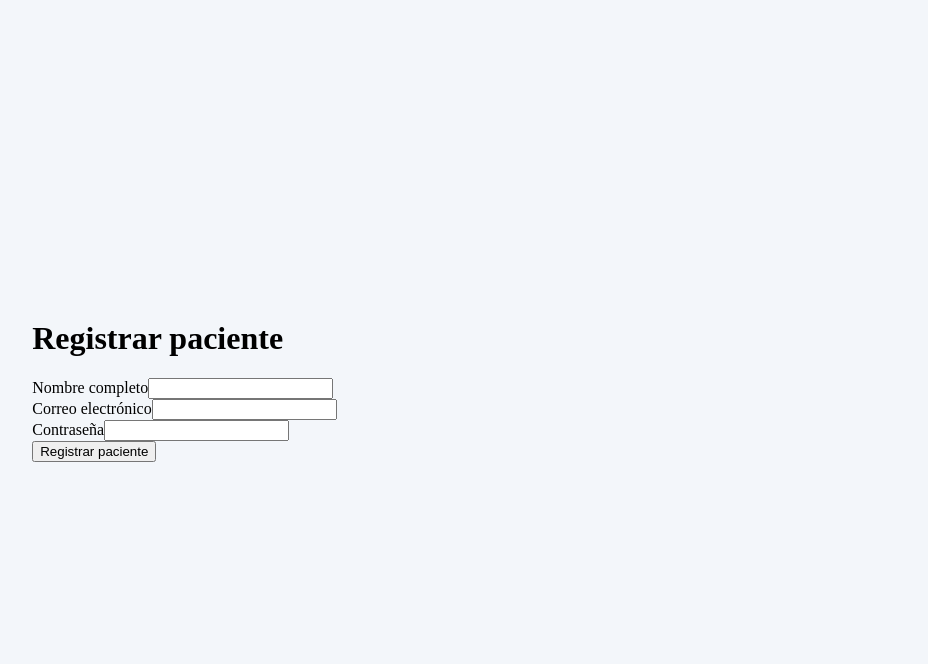
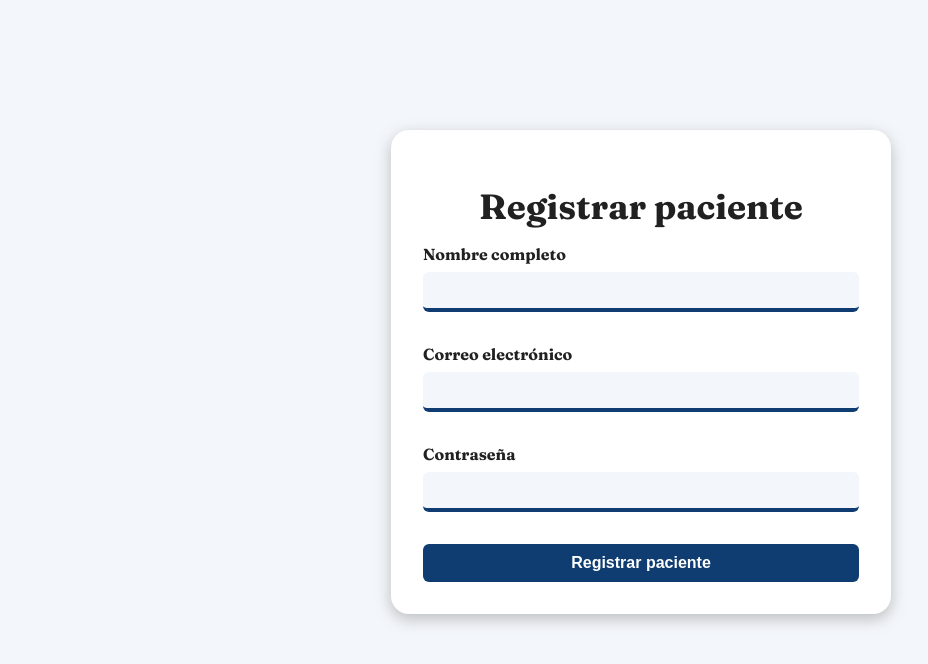
Before and after one commit to Ailton-exe/consultorio-dental, a React app in the folder frontend/: page /admin/register-patient in a window 1280 px wide. Shown: the top 664 px of the page, without its empty margins (39-967 px from the left). Built offline with nearby package versions, Linux system fonts and the light colour scheme; the HTML template or start-up script is replaced by a standard one.

Commit message:
Estilos a la pagina de registro por el admin

```diff
--- a/frontend/src/pages/AdminRegisterPatient.jsx
+++ b/frontend/src/pages/AdminRegisterPatient.jsx
@@ -1,4 +1,5 @@
 import { useState } from "react";
+import "../styles/AdminRegisterPatient.css";
 
 function AdminRegisterPatient() {
     const [form, setForm] = useState({
@@ -61,17 +62,17 @@ function AdminRegisterPatient() {
     };
 
     return (
-        <div>
+        <div className="admin-reg-section">
+            <div className="admin-reg-container">
+                <form className="admin-reg-form" onSubmit={handleSubmit}>
                     <h1>Registrar paciente</h1>
-
-            <form onSubmit={handleSubmit}>
-
-                <div>
-                    <label htmlFor="name">
+                    <div className="campo">
+                        <label className="label-titulo" htmlFor="name">
                             Nombre completo
                         </label>
 
                         <input
+                        className="input-text"
                         id="name"
                         type="text"
                         name="name"
@@ -81,12 +82,13 @@ function AdminRegisterPatient() {
                         />
                     </div>
 
-                <div>
-                    <label htmlFor="email">
+                    <div className="campo">
+                        <label className="label-titulo" htmlFor="email">
                             Correo electrónico
                         </label>
 
                         <input
+                        className="input-text"
                         id="email"
                         type="email"
                         name="email"
@@ -96,12 +98,13 @@ function AdminRegisterPatient() {
                         />
                     </div>
 
-                <div>
-                    <label htmlFor="password">
+                    <div className="campo">
+                        <label className="label-titulo" htmlFor="password">
                             Contraseña
                         </label>
 
                         <input
+                        className="input-text"
                         id="password"
                         type="password"
                         name="password"
@@ -112,13 +115,12 @@ function AdminRegisterPatient() {
                         />
                     </div>
 
-                <button type="submit">
+                    <button type="submit" className="boton">
                         Registrar paciente
                     </button>
-
                 </form>
-
             <p>{message}</p>
+            </div>
         </div>
     );
 }
--- /dev/null
+++ b/frontend/src/styles/AdminRegisterPatient.css
@@ -0,0 +1,116 @@
+@import url('https://fonts.googleapis.com/css2?family=Fraunces:opsz,wght@9..144,400;9..144,600;9..144,700&display=swap');
+
+:root {
+    --blanco: #ffffff;
+    --oscuro: #212121;
+    --primario: #0f3d72;
+}
+.admin-reg-section{
+    display: flex;
+    justify-content: center;
+    align-items: center;
+    padding: 2.5rem;
+    position: relative;
+    width: 100%;
+}
+
+.admin-reg-container {
+    font-family: 'Fraunces', serif;
+    display: flex;
+    flex-direction: column;
+    align-items: center;
+    justify-content: center;
+    box-sizing: border-box;
+    width: 100%;
+    max-width: 500px;
+}
+
+.admin-reg-form {
+    background-color: var(--blanco);
+    width: 100%;
+    padding: 2rem;
+    border-radius: 18px;
+    box-sizing: border-box;
+    -webkit-box-shadow: 0px 5px 15px 0px rgba(112, 112, 112, 0.42);
+    -moz-box-shadow: 0px 5px 15px 0px rgba(112, 112, 112, 0.42);
+    box-shadow: 0px 5px 15px 0px rgba(112, 112, 112, 0.42);
+}
+
+.admin-reg-form h1 {
+    text-align: center;
+    font-size: 35px;
+    font-weight: bold;
+    margin-bottom: 1rem;
+    color: var(--oscuro);
+}
+.admin-reg-form p {
+    text-align: center;
+    font-size: 18px;
+    margin-top: 0;
+    margin-bottom: 2rem;
+    color: var(--oscuro);
+}
+.campo {
+    margin-bottom: 2rem;
+}
+
+.label-titulo {
+    color: var(--oscuro);
+    font-weight: bold;
+    margin-bottom: 8px;
+    display: block;
+}
+
+.input-text {
+    width: 100%;
+    background-color: #f3f6fa;
+    font-size: 14px;
+    border: none;
+    padding: 10px;
+    border-bottom: var(--primario) 4px solid;
+    box-sizing: border-box;
+    border-radius: 6px;
+}
+
+.input-text:focus {
+    outline: none;
+}
+
+.boton {
+    background-color: var(--primario);
+    color: var(--blanco);
+    padding: 10px;
+    font-size: 16px;
+    text-decoration: none;
+    font-weight: bold;
+    width: 100%;
+    text-align: center;
+    border: none;
+    border-radius: 6px;
+}
+
+.boton:hover {
+    cursor: pointer;
+    background-color: #757575;
+}
+
+.admin-reg-message {
+    text-align: center;
+    margin-top: 1rem;
+}
+
+.admin-reg-footer {
+    text-align: center;
+    margin-top: 1.6rem;
+    padding-top: 1.6rem;
+    border-top: 1px solid #d8d8d8;
+    font-size: 1rem;
+}
+
+.admin-reg-footer a {
+    color: var(--primario);
+    text-decoration: none;
+}
+.admin-reg-footer a:hover {
+    text-decoration: underline;
+}
```
Lines whose indentation alone changed are shown as unchanged.
